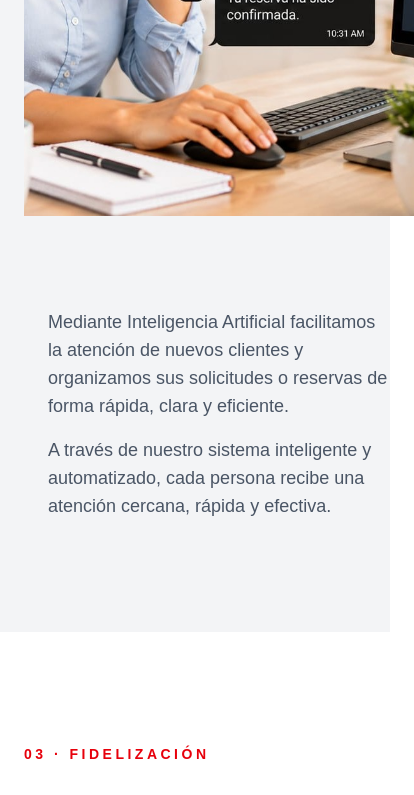
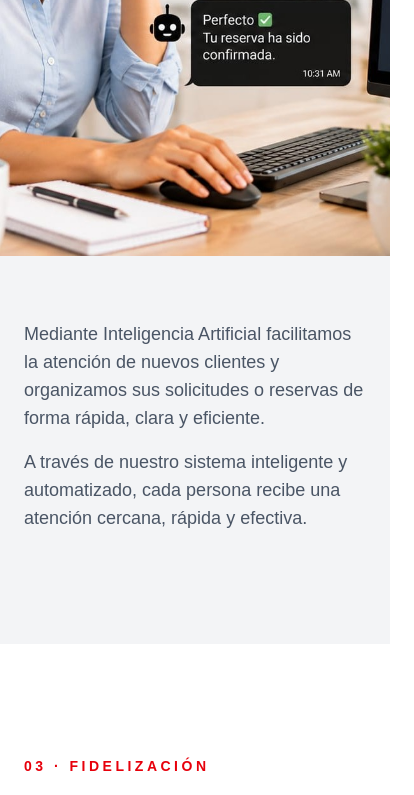
Before and after one commit to FabianGallego/ShortBizAI, a Next.js app: page / in a window 390 px wide. Shown: the part 3595-4390 px from the top of the page, 414 px wide, since content can reach past the window. Built offline with nearby package versions, Linux system fonts and the light colour scheme.

Commit message:
Ajusta imagen responsive de atencion

```diff
--- a/app/page.tsx
+++ b/app/page.tsx
@@ -331,9 +331,9 @@ export default function Home() {
       {/* =====================================================
           ATENCIÓN IA
       ===================================================== */}
+<section className="py-28 bg-gray-100">
 
-    <section className="py-28 bg-gray-100">
-
+  {/* ENCABEZADO */}
   <div className="max-w-7xl mx-auto px-6 lg:px-10">
 
     <p className="text-red-600 font-bold tracking-[0.25em] text-sm">
@@ -346,10 +346,17 @@ export default function Home() {
       inteligente.
     </h2>
 
+  </div>
+
+
+  {/* CONTENIDO */}
+  <div className="max-w-7xl mx-auto mt-10 lg:mt-16">
+
     <div className="grid lg:grid-cols-2 gap-16 items-center">
 
       {/* IMAGEN */}
-      <div className="relative left-1/2 -translate-x-1/2 w-screen h-[600px] overflow-hidden lg:left-0 lg:translate-x-0 lg:w-full">
+      <div className="relative w-full h-[600px] overflow-hidden">
+
         <Image
           src="/image/atencion2.jpg"
           alt="Atención y reservas con inteligencia artificial"
@@ -358,12 +365,14 @@ export default function Home() {
           sizes="100vw"
           className="object-cover"
         />
+
       </div>
 
+
       {/* TEXTO */}
-      <div className="order-1 lg:order-2 px-6 lg:px-0">
+      <div className="px-6 lg:px-0">
 
-        <p className="mt-7 text-lg leading-7 text-gray-600">
+        <p className="text-lg leading-7 text-gray-600">
           Mediante Inteligencia Artificial facilitamos la atención
           de nuevos clientes y organizamos sus solicitudes o reservas
           de forma rápida, clara y eficiente.
@@ -381,7 +390,6 @@ export default function Home() {
   </div>
 
 </section>
-
 
       {/* =====================================================
           FIDELIZACIÓN
```
